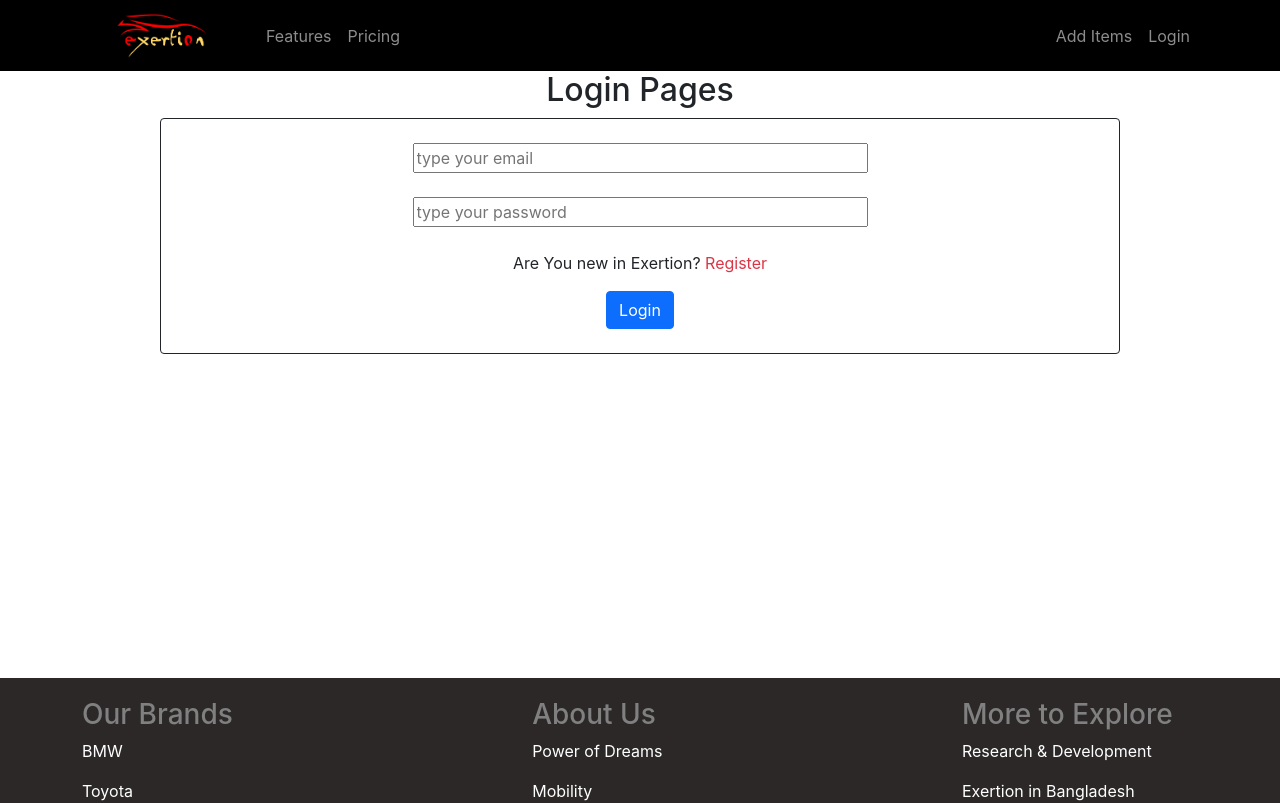
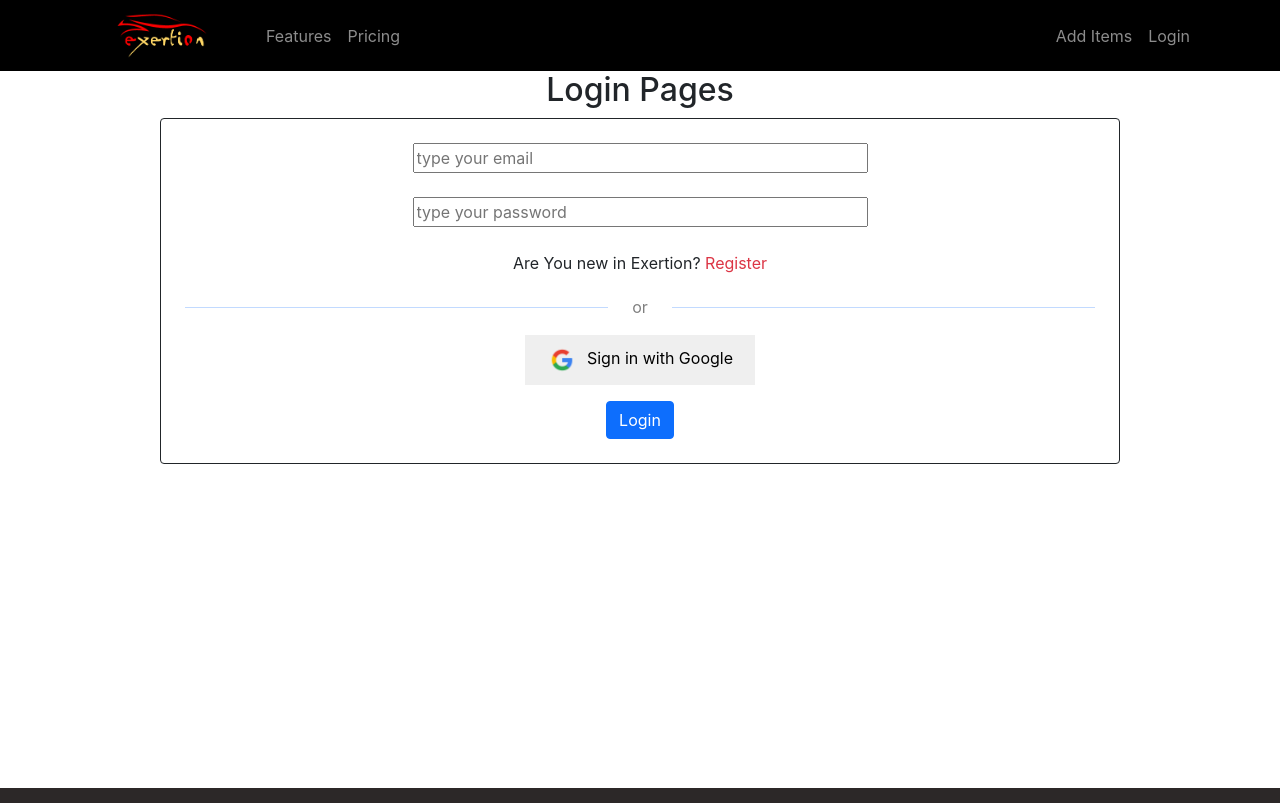
Before and after one commit to akilinjamam/assignment-11-client, a React (Create React App) app: page /login in a window 1280 px wide. Shown: the top 803 px of the page. Built offline with nearby package versions, Linux system fonts and the light colour scheme; no server answers.

Commit message:
social-login-done

```diff
--- a/src/Page/Login/Login.js
+++ b/src/Page/Login/Login.js
@@ -3,6 +3,7 @@ import { Button } from 'react-bootstrap';
 import { useSignInWithEmailAndPassword } from 'react-firebase-hooks/auth';
 import { useNavigate } from 'react-router-dom';
 import auth from '../../firebase.init';
+import SocialSide from '../SocialSide/SocialSide';
 import Spin from '../Spinner/Spinner';
 
 const Login = () => {
@@ -74,6 +75,10 @@ const Login = () => {
 
                     </div>
 
+                    <div>
+                        <SocialSide></SocialSide>
+                    </div>
+
 
                     <Button className='d-block mx-auto mt-3' variant="primary" type="submit">
                         Login
--- a/src/Page/Navbar/Home/Home.js
+++ b/src/Page/Navbar/Home/Home.js
@@ -7,6 +7,7 @@ import v4 from '../../../banner/honda.jpg'
 import Products from '../../Products/Products';
 import useProducts from '../../../useProducts';
 import { Link } from 'react-router-dom';
+import Spin from '../../Spinner/Spinner';
 
 const Home = () => {
 
@@ -73,7 +74,12 @@ const Home = () => {
 
                 {
                     productsSliced.map(product => <Products key={product._id} product={product} ></Products>)
+
                 }
+
+                <div style={{ display: 'none' }}>
+                    <Spin></Spin>
+                </div>
 
             </div>
 
--- a/src/Page/SocialSide/SocialSide.js
+++ b/src/Page/SocialSide/SocialSide.js
@@ -1,8 +1,78 @@
 import React from 'react';
+import { useSignInWithGoogle } from 'react-firebase-hooks/auth';
+import { useLocation, useNavigate } from 'react-router-dom';
+import auth from '../../firebase.init';
+import logo from '../../icon/logo.png'
 
 const SocialSide = () => {
+    const [signInWithGoogle, user, loading, error] = useSignInWithGoogle(auth);
+
+    let errorElement;
+    let theLoading;
+
+    const navigate = useNavigate();
+    const location = useLocation();
+
+    let from = location?.state?.from?.pathname || "/";
+
+    if (user) {
+        navigate(from, { replace: true });
+    }
+
+    if (error) {
+
+        errorElement = <div>
+            <p> Error: {error?.message} </p>
+        </div>
+
+    }
+
+    if (loading) {
+
+        theLoading = <div>
+            <p>Loading...</p>
+        </div>
+
+    }
+
+
+
+    const handleGoogleSingIn = () => {
+        signInWithGoogle(user)
+    }
+
+
+
+
     return (
         <div>
+            <div>
+                <p style={{ fontSize: '12px', textAlign: 'center', color: 'red' }} > {errorElement} </p>
+                <p> {theLoading} </p>
+            </div>
+            <div style={{ display: 'flex', justifyContent: 'center' }} >
+                <div className='w-50 text-primary' >
+                    <hr />
+                </div>
+                <div>
+                    <p style={{ color: 'gray' }} className='mx-4 pt-1' >or</p>
+                </div>
+                <div className='w-50  text-primary'>
+                    <hr />
+                </div>
+            </div>
+
+            <div>
+                <button onClick={handleGoogleSingIn} style={{ border: 'none', padding: '10px', display: 'block', margin: 'auto', marginBottom: '10px', width: '230px' }}>
+
+                    <img style={{ height: '30px', width: '30px', marginRight: '10px' }} src={logo} alt="" />
+
+                    Sign in with Google
+                </button>
+            </div>
+
+
+
 
         </div>
     );
```
Also changed, not shown: src/icon/Facebook-logo.png (added), src/icon/logo.png (added).
